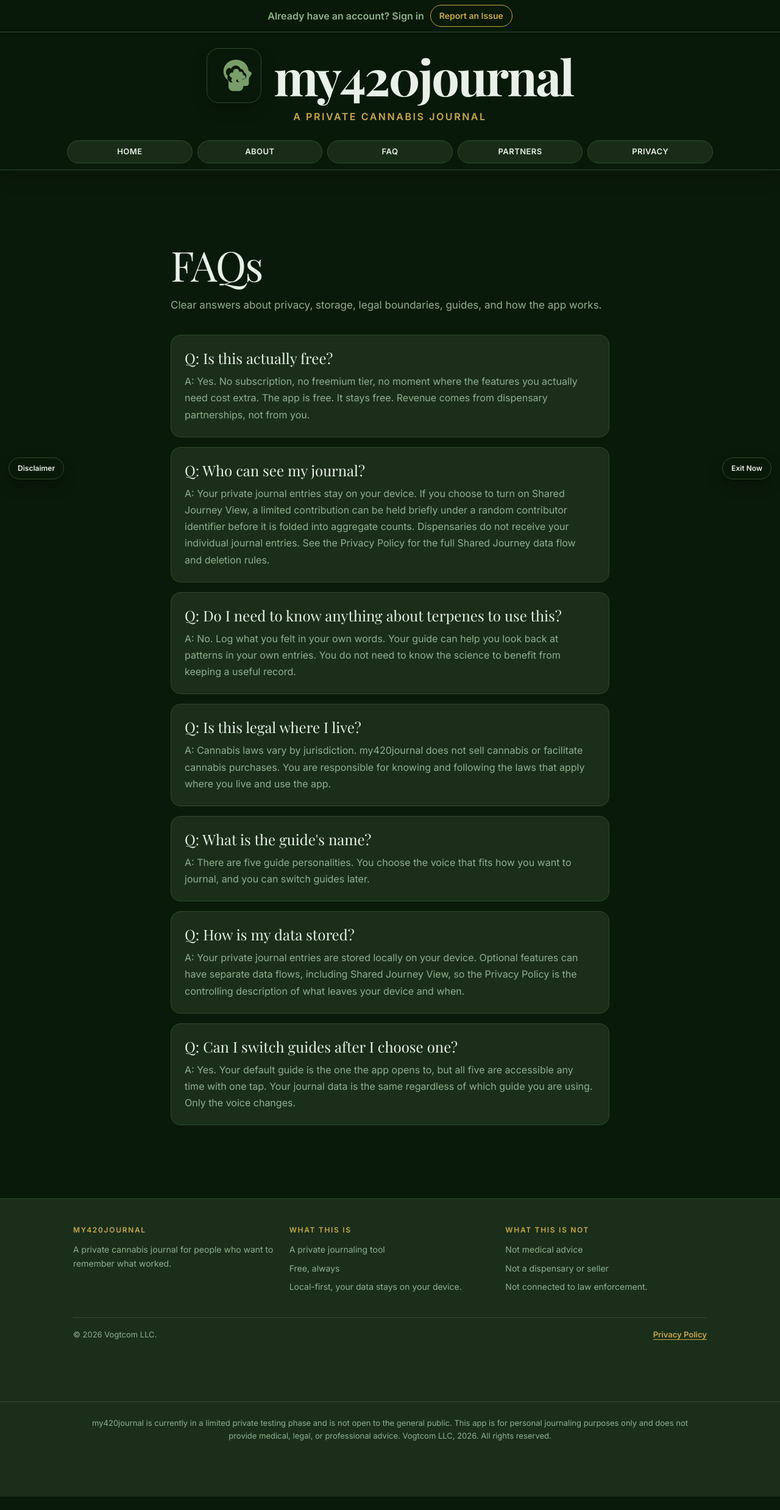
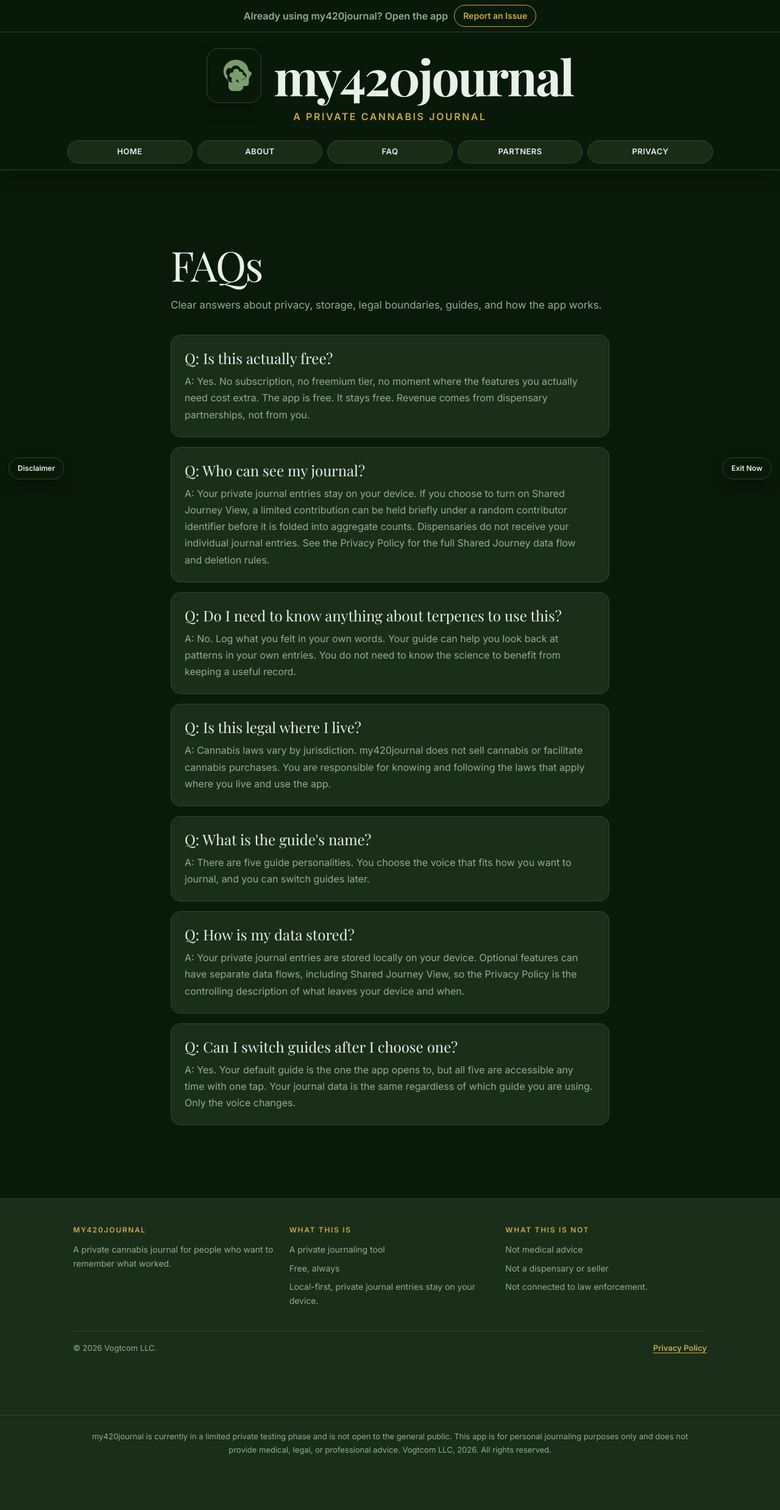
Before and after one commit to casevoiceai/my420journal-app, a React (Vite) app: page /faq in a window 1280 px wide. Shown: the whole page at 61% size. Before the commit the page ends 2454 px from the top, so only its background shows below. Built offline with nearby package versions, Linux system fonts and the light colour scheme.

Commit message:
Align shared marketing layout with local-first data flow

```diff
--- a/src/marketing/MarketingLayout.jsx
+++ b/src/marketing/MarketingLayout.jsx
@@ -2,7 +2,7 @@ import { useEffect, useRef, useState } from 'react'
 import { Link, useLocation } from 'react-router-dom'
 import { marketingFonts, marketingPage, marketingPalette as S } from './marketingStyles'
 
-const disclaimerText = 'my420journal is a private journaling tool for adults in jurisdictions where cannabis is legal. It does not sell cannabis, provide medical advice, or connect you to any dispensary for purchase. Your entries stay on your device unless you choose to share anonymized signals through the opt-in Shared Signals feature.'
+const disclaimerText = 'my420journal is a private journaling tool for adults. It does not sell cannabis, provide medical advice, or facilitate cannabis purchases. Private journal entries stay on your device. Optional Shared Journey contributions have a separate, limited data flow described in the Privacy Policy. Cannabis laws vary by jurisdiction.'
 
 const sectionTabs = [
   { label: 'Home', href: '/#home' },
@@ -90,7 +90,7 @@ export default function MarketingLayout({ children }) {
                 textAlign: 'center',
               }}
             >
-              Already have an account? Sign in
+              Already using my420journal? Open the app
             </Link>
             <a
               href="/#contact"
@@ -226,7 +226,7 @@ export default function MarketingLayout({ children }) {
             />
             <FooterColumn
               heading="WHAT THIS IS"
-              lines={['A private journaling tool', 'Free, always', 'Local-first, your data stays on your device.']}
+              lines={['A private journaling tool', 'Free, always', 'Local-first, private journal entries stay on your device.']}
             />
             <FooterColumn
               heading="WHAT THIS IS NOT"
```
